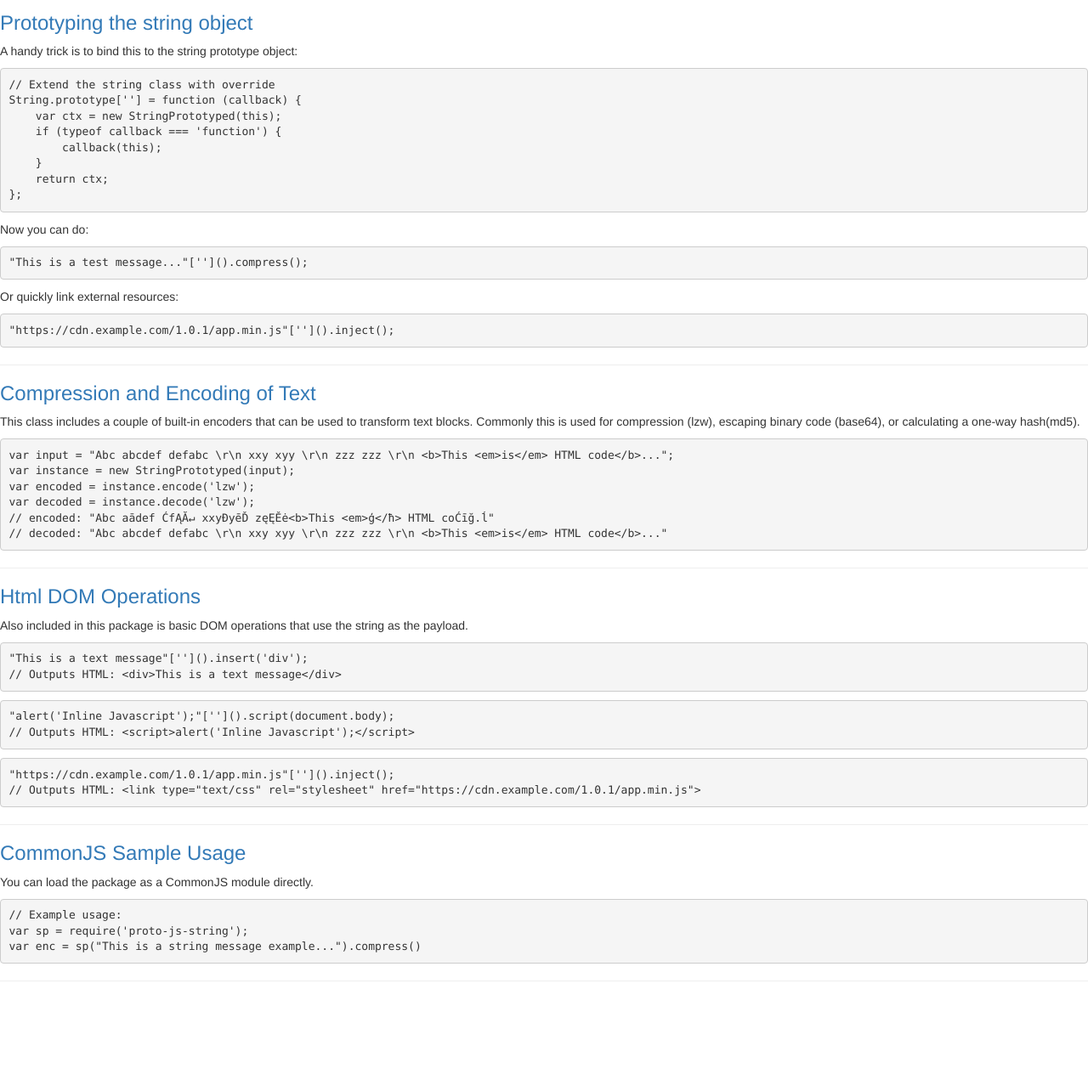
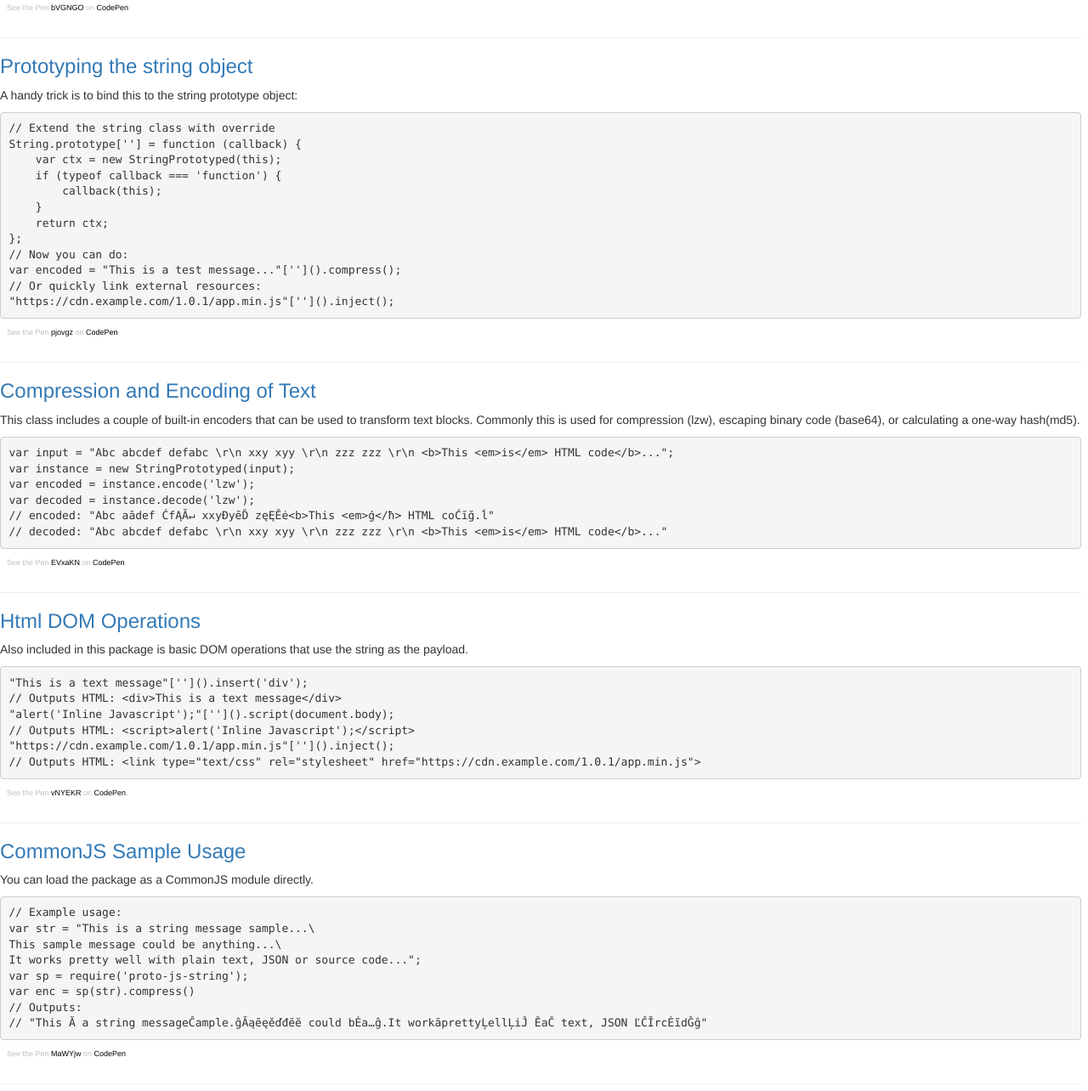
Before and after one commit to JohnnyBeProgramming/proto-js-string, a website: page dist/samples/samples.html in a window 1280 px wide. Shown: the part 270-1554 px from the top of the page at 85% size. Drawn offline with nearby package versions, Linux system fonts and the light colour scheme; a script that the page names is missing.

Commit message:
Updated code samples with live versions from code pen

```diff
--- a/dist/samples/samples.html
+++ b/dist/samples/samples.html
@@ -10,50 +10,48 @@
         @import 'https://cdnjs.cloudflare.com/ajax/libs/font-awesome/4.4.0/css/font-awesome.min.css';
     </style>
 </head>
-<body>
+<body style="padding-right: 8px;">
     <div>
         <h3><a id="index">Vanilla Javascript Usage</a></h3>
         <p>
             Firstly, you will need to include a copy of the <em>StringPrototype.js</em> library.
             A copy of the library can be found <a target="_blank" href="../../StringPrototyped.js">here</a>.
         </p>
-        <pre>&lt;script src=&quot;StringPrototyped.js&quot;&gt;&lt;/script&gt;</pre>
+        <div data-height="86" data-theme-id="18379" data-slug-hash="dYyPbz" data-default-tab="html" data-user="JohnnyBeProgramming" class='codepen'>
+            <pre><code>&lt;script src=&quot;StringPrototyped.js&quot;&gt;&lt;/script&gt;</code></pre>
+            <p>See the Pen <a href='http://codepen.io/JohnnyBeProgramming/pen/dYyPbz/'>dYyPbz</a> on <a href='http://codepen.io'>CodePen</a>.</p>
+        </div>
         <p>
-            Next you can create in instance and use it like so:
+            Next you can create an instance and use it like so:
         </p>
-        <pre>
-var instance = new StringPrototyped('This is an example of a text string...');
+        <div data-height="144" data-theme-id="18379" data-slug-hash="bVGNGO" data-default-tab="js" data-user="JohnnyBeProgramming" class='codepen'>
+            <pre><code>var instance = new StringPrototyped(&#39;This is an example of a text string...&#39;);
 var hashCode = instance.hashCode();
-// Outputs: 1075857917
-</pre>
+// Outputs: 1075857917</code></pre>
+            <p>See the Pen <a href='http://codepen.io/JohnnyBeProgramming/pen/bVGNGO/'>bVGNGO</a> on <a href='http://codepen.io'>CodePen</a>.</p>
+        </div>
         <hr />
 
         <h3><a id="prototyped">Prototyping the string object</a></h3>
         <p>
             A handy trick is to bind this to the string prototype object:
         </p>
-        <pre>
-// Extend the string class with override
-String.prototype[''] = function (callback) {
+        <div data-height="347" data-theme-id="18379" data-slug-hash="pjovgz" data-default-tab="js" data-user="JohnnyBeProgramming" class='codepen'>
+            <pre><code>// Extend the string class with override
+String.prototype[&#39;&#39;] = function (callback) {
     var ctx = new StringPrototyped(this);
-    if (typeof callback === 'function') {
+    if (typeof callback === &#39;function&#39;) {
         callback(this);
     }
     return ctx;
 };
-</pre>
-        <p>
-            Now you can do:
-        </p>
-        <pre>
-"This is a test message..."['']().compress();
-</pre>
-        <p>
-            Or quickly link external resources:
-        </p>
-        <pre>
-"https://cdn.example.com/1.0.1/app.min.js"['']().inject();
-</pre>
+// Now you can do:
+var encoded = &quot;This is a test message...&quot;[&#39;&#39;]().compress();
+// Or quickly link external resources:
+&quot;https://cdn.example.com/1.0.1/app.min.js&quot;[&#39;&#39;]().inject();</code></pre>
+            <p>See the Pen <a href='http://codepen.io/JohnnyBeProgramming/pen/pjovgz/'>pjovgz</a> on <a href='http://codepen.io'>CodePen</a>.</p>
+        </div>
+        <script async src="//assets.codepen.io/assets/embed/ei.js"></script>
         <hr />
 
         <h3><a id="compression">Compression and Encoding of Text</a></h3>
@@ -61,46 +59,96 @@ String.prototype[''] = function (callback) {
             This class includes a couple of built-in encoders that can be used to transform text blocks.
             Commonly this is used for compression (lzw), escaping binary code (base64), or calculating a one-way hash(md5).
         </p>
-        <pre>
-var input = &quot;Abc abcdef defabc \r\n xxy xyy \r\n zzz zzz \r\n &lt;b&gt;This &lt;em&gt;is&lt;/em&gt; HTML code&lt;/b&gt;...&quot;;
+        <div data-height="234" data-theme-id="18379" data-slug-hash="EVxaKN" data-default-tab="js" data-user="JohnnyBeProgramming" class='codepen'>
+            <pre><code>var input = &quot;Abc abcdef defabc \r\n xxy xyy \r\n zzz zzz \r\n &lt;b&gt;This &lt;em&gt;is&lt;/em&gt; HTML code&lt;/b&gt;...&quot;;
 var instance = new StringPrototyped(input);
-var encoded = instance.encode('lzw');
-var decoded = instance.decode('lzw');
+var encoded = instance.encode(&#39;lzw&#39;);
+var decoded = instance.decode(&#39;lzw&#39;);
 // encoded: &quot;Abc aādef ĆfĄĂ↵ xxyĐyēĎ zęĘĚė&lt;b&gt;This &lt;em&gt;ģ&lt;/ħ&gt; HTML coĆīğ.ĺ&quot;
-// decoded: &quot;Abc abcdef defabc \r\n xxy xyy \r\n zzz zzz \r\n &lt;b&gt;This &lt;em&gt;is&lt;/em&gt; HTML code&lt;/b&gt;...&quot;
-</pre>
+// decoded: &quot;Abc abcdef defabc \r\n xxy xyy \r\n zzz zzz \r\n &lt;b&gt;This &lt;em&gt;is&lt;/em&gt; HTML code&lt;/b&gt;...&quot;</code></pre>
+            <p>See the Pen <a href='http://codepen.io/JohnnyBeProgramming/pen/EVxaKN/'>EVxaKN</a> on <a href='http://codepen.io'>CodePen</a>.</p>
+        </div>
         <hr />
 
         <h3><a id="html_dom">Html DOM Operations</a></h3>
         <p>
             Also included in this package is basic DOM operations that use the string as the payload.
         </p>
-        <pre>
-"This is a text message"['']().insert('div');
+        <div data-height="230" data-theme-id="18379" data-slug-hash="vNYEKR" data-default-tab="js" data-user="JohnnyBeProgramming" class='codepen'>
+            <pre><code>&quot;This is a text message&quot;[&#39;&#39;]().insert(&#39;div&#39;);
 // Outputs HTML: &lt;div&gt;This is a text message&lt;/div&gt;
-</pre><pre>
-"alert('Inline Javascript');"['']().script(document.body);
+&quot;alert(&#39;Inline Javascript&#39;);&quot;[&#39;&#39;]().script(document.body);
 // Outputs HTML: &lt;script&gt;alert(&#39;Inline Javascript&#39;);&lt;/script&gt;
-</pre>
-        <pre>
-"https://cdn.example.com/1.0.1/app.min.js"['']().inject();
-// Outputs HTML: &lt;link type=&quot;text/css&quot; rel=&quot;stylesheet&quot; href=&quot;https://cdn.example.com/1.0.1/app.min.js&quot;&gt;
-</pre>
+&quot;https://cdn.example.com/1.0.1/app.min.js&quot;[&#39;&#39;]().inject();
+// Outputs HTML: &lt;link type=&quot;text/css&quot; rel=&quot;stylesheet&quot; href=&quot;https://cdn.example.com/1.0.1/app.min.js&quot;&gt;</code></pre>
+            <p>See the Pen <a href='http://codepen.io/JohnnyBeProgramming/pen/vNYEKR/'>vNYEKR</a> on <a href='http://codepen.io'>CodePen</a>.</p>
+        </div>
         <hr />
 
         <h3><a id="commonjs">CommonJS Sample Usage</a></h3>
         <p>
             You can load the package as a CommonJS module directly.
         </p>
-        <pre>
-// Example usage:
-var sp = require('proto-js-string');
-var enc = sp("This is a string message example...").compress()
-</pre>
+        <div data-height="256" data-theme-id="18379" data-slug-hash="MaWYjw" data-default-tab="js" data-user="JohnnyBeProgramming" class='codepen'>
+            <pre><code>// Example usage:
+var str = &quot;This is a string message sample...\
+This sample message could be anything...\
+It works pretty well with plain text, JSON or source code...&quot;;
+var sp = require(&#39;proto-js-string&#39;);
+var enc = sp(str).compress()
+// Outputs:
+// &quot;This Ă a string messageĈample.ĝĀąēęěďđēĕ could bĖa…ĝ.It workăprettyĻellĻiĴ ĚaČ text, JSON ĽĈĪrcĖĩdĜĝ&quot;</code></pre>
+            <p>See the Pen <a href='http://codepen.io/JohnnyBeProgramming/pen/MaWYjw/'>MaWYjw</a> on <a href='http://codepen.io'>CodePen</a>.</p>
+        </div>
         <hr />
 
     </div>
-    <div style="min-height:700px;" />
+    <div style="min-height:480px;" />
     <script src="../StringPrototyped.js"></script>
+    <script async src="https://assets.codepen.io/assets/embed/ei.js"></script>
+    <style>
+        .cp_embed_iframe {
+            margin-bottom: 8px;
+        }
+
+        .codepen p {
+            margin: 0;
+            padding: 0 8px 8px;
+            color: silver;
+            font-size: 9px;
+        }
+
+            .codepen p a {
+                color: #000000;
+                text-decoration: none;
+            }
+
+
+        ::-webkit-scrollbar {
+            width: 8px;
+        }
+
+        ::-webkit-scrollbar-button {
+            width: 8px;
+            height: 5px;
+        }
+
+        ::-webkit-scrollbar-track {
+            background: #eee;
+            border: thin solid lightgray;
+            box-shadow: 0px 0px 3px #dfdfdf inset;
+            border-radius: 10px;
+        }
+
+        ::-webkit-scrollbar-thumb {
+            background: #999;
+            border: thin solid gray;
+            border-radius: 10px;
+        }
+
+            ::-webkit-scrollbar-thumb:hover {
+                background: #7d7d7d;
+            }
+    </style>
 </body>
 </html>
```
Also changed, not shown: dist/samples/index.html (+2 -1 lines).
